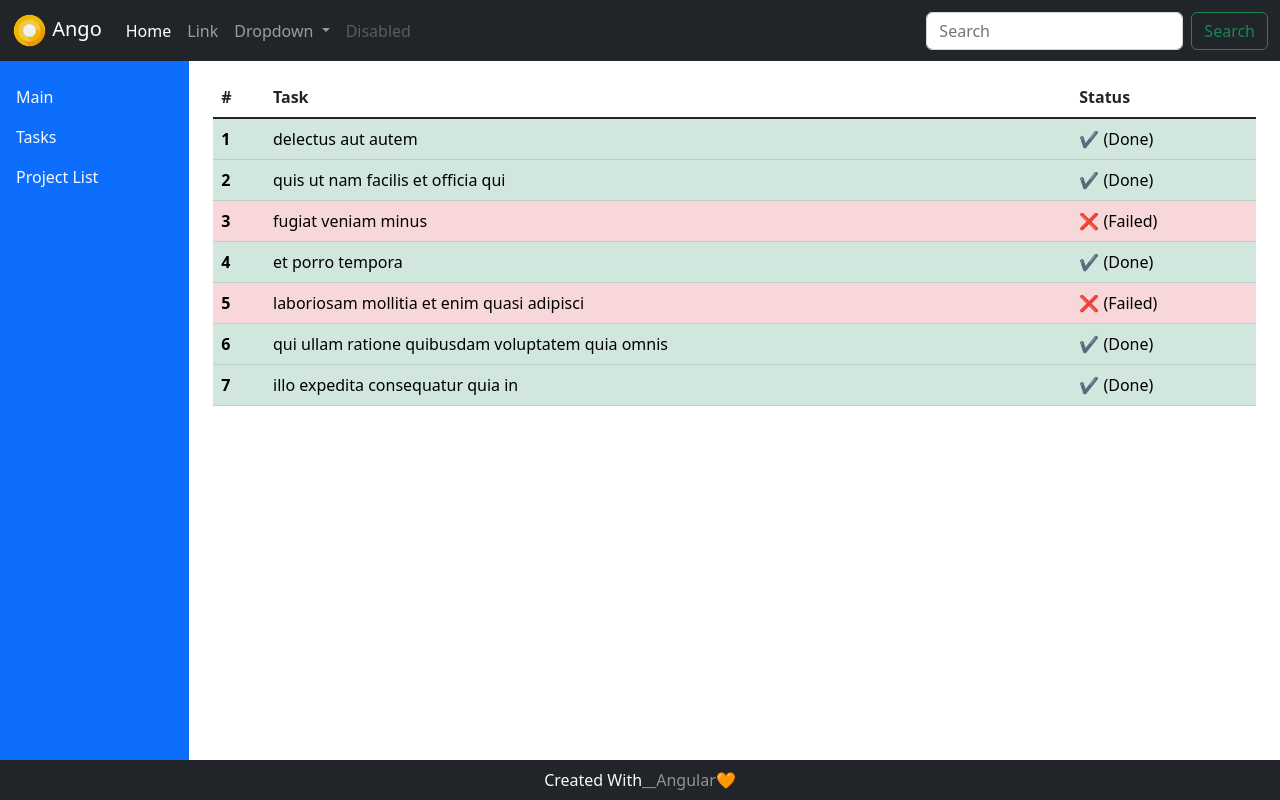
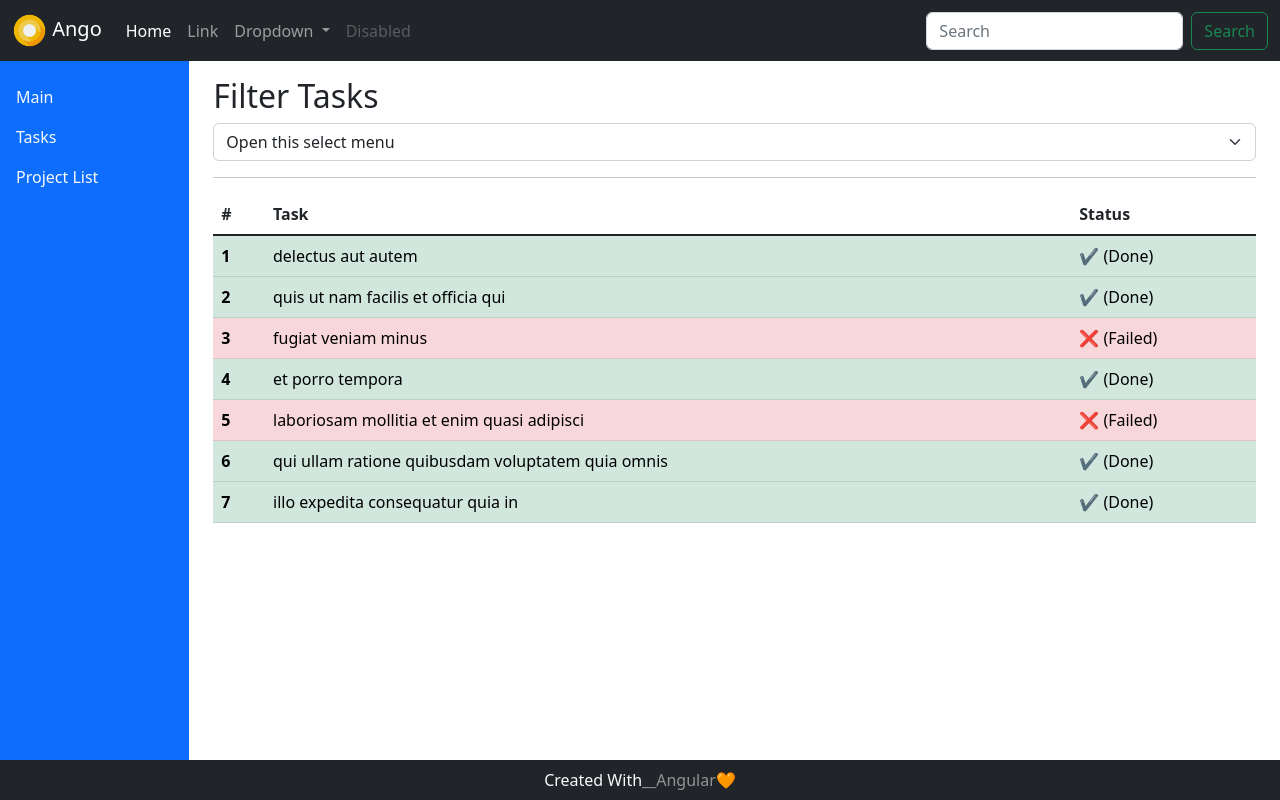
Before and after one commit to Ak-ram/angularFirstProject, an Angular app: page / in a window 1280 px wide. Built offline with nearby package versions, Linux system fonts and the light colour scheme.

Commit message:
Update 3 files

```diff
--- a/src/app/Components/tasks/tasks.component.html
+++ b/src/app/Components/tasks/tasks.component.html
@@ -1,4 +1,15 @@
-<table class="table  mt-3">
+<div class='mt-3'>
+  <h2>Filter Tasks</h2>
+<select class="form-select" aria-label="Default select example">
+  <option selected>Open this select menu</option>
+  <option value="1">One</option>
+  <option value="2">Two</option>
+  <option value="3">Three</option>
+</select>
+</div>
+
+<hr />
+<table class="table ">
   <thead>
     <tr  class="">
       <th scope="col">#</th>
--- a/src/app/Components/tasks/tasks.component.ts
+++ b/src/app/Components/tasks/tasks.component.ts
@@ -1,5 +1,6 @@
 import { Component, OnInit } from '@angular/core';
 import { ITask } from 'src/app/Models/itask';
+import { ITaskStatus } from 'src/app/Models/itaskStatus';
 
 @Component({
   selector: 'app-tasks',
@@ -9,6 +10,7 @@ import { ITask } from 'src/app/Models/itask';
 export class TasksComponent implements OnInit {
   ngOnInit(): void {}
   taskList: ITask[];
+  taskStatus: ITaskStatus[];
   constructor() {
     this.taskList = [
       {
@@ -54,5 +56,10 @@ export class TasksComponent implements OnInit {
         completed: true,
       },
     ];
+    this.taskStatus = [
+      { id: 1, status: 'completed' },
+      { id: 2, status: 'Progress' },
+      { id: 3, status: 'Failed' },
+    ];
   }
 }
--- /dev/null
+++ b/src/app/Models/itaskStatus.ts
@@ -0,0 +1,4 @@
+export interface ITaskStatus {
+  id: number;
+  status: string;
+}
```
